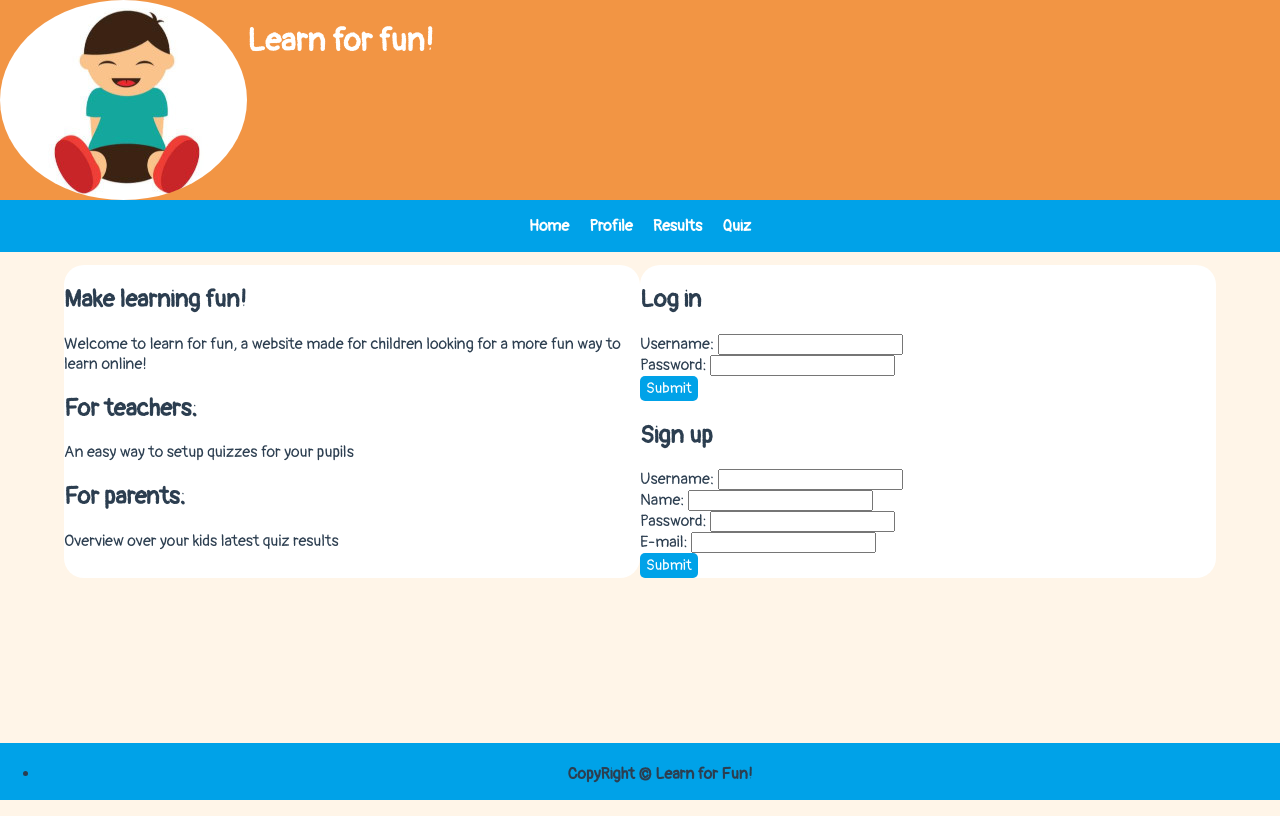
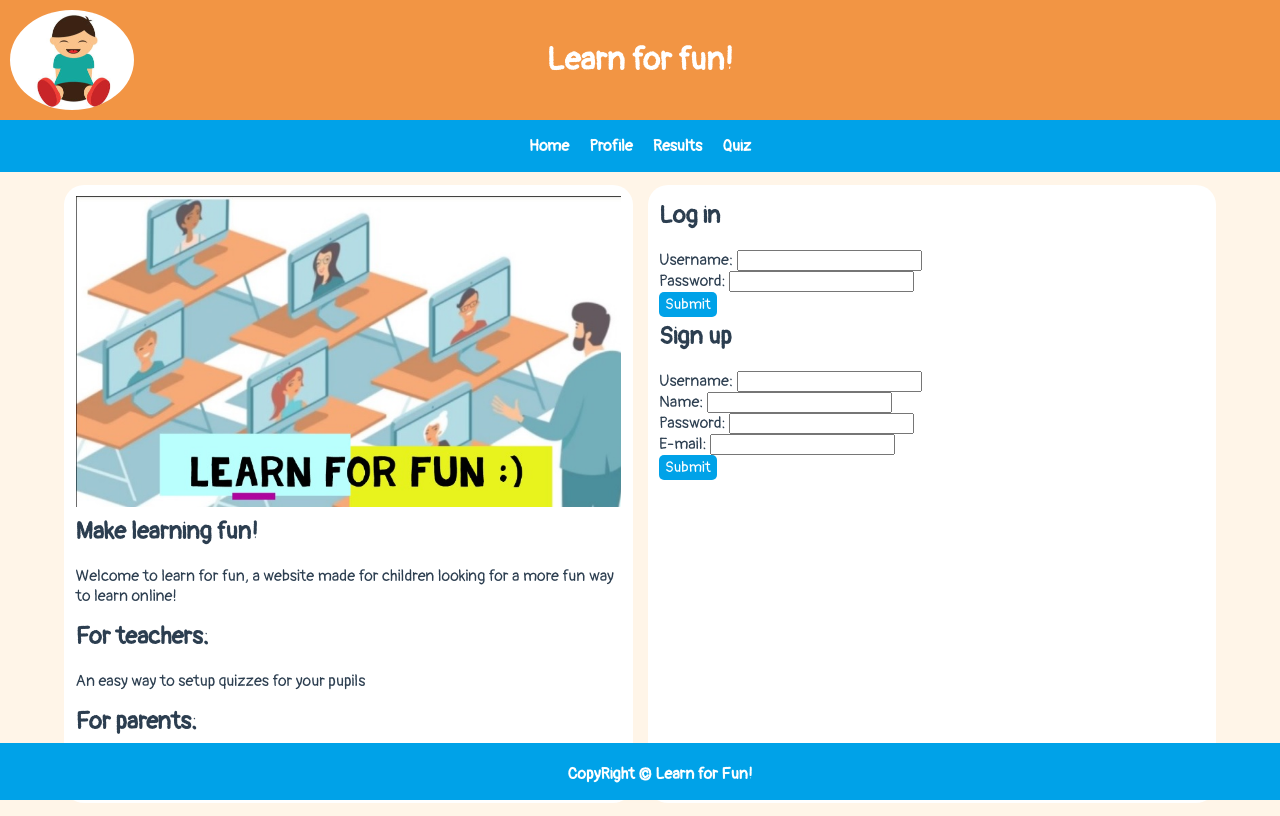
Before and after one commit to PiotrOstrow/Quiz, a Vue app in the folder frontend/: page /#/ in a window 1280 px wide. Built offline with nearby package versions, Linux system fonts and the light colour scheme.

Commit message:
Designed website

```diff
--- a/frontend/src/App.vue
+++ b/frontend/src/App.vue
@@ -2,8 +2,10 @@
   <div id="app">
 
     <header>
-      <img class="picture" alt="Learn4Fun" src="./assets/logo.jpg">
-      <h1>Learn for fun!</h1>
+      <img id="logo" alt="Learn4Fun" src="./assets/logo.jpg">
+      <div id="header-container">
+        <h1>Learn for fun!</h1>
+      </div>
     </header>
 
     <nav>
@@ -28,7 +30,7 @@
 
     <footer>
       <div class="wrapper"></div>
-        <ul class="footerInfo">
+        <ul class="footer-info">
           <li>
             <p>CopyRight © Learn for Fun!</p>
           </li>
@@ -53,19 +55,33 @@ body {
 footer {
   background-color: #00a2e8;
   grid-area: footer;
+  position: absolute;
+  bottom:0;
+  width: 100%;
+  text-align: center;
+}
+
+footer ul {
+  list-style: none;
 }
 
 .wrapper {
   padding-bottom: 5px;
 }
 
-.footerInfo {
+.footer-info {
   font-weight: bold;
+  color: white;
 }
 
-.picture{
+#logo {
   border-radius:50%;
   float: left;
+  position: relative;
+  left: 0;
+  margin: 10px 10px;
+  height: 100px;
+  width: auto;
 }
 
 #app {
@@ -81,15 +97,28 @@ footer {
 }
 
 header {
+  width: 100%;
   grid-area: header;
-  display: flex;
-  /*justify-content: center;*/
-  margin: 0;
+  margin: 0 auto;
   background-color: #F29544;
+  position: relative;
 }
 
-header h1 {
+#header-container {
+  height: 100%;
+  width: 100%;
   color: white;
+  margin: 0 auto;
+  position: absolute;
+  left: 0;
+  display: flex;
+  align-items: center;
+  justify-content: center;
+}
+
+#header-container h1 {
+  width: auto;
+  display: inline-block;
 }
 
 nav {
@@ -122,12 +151,4 @@ nav {
   grid-area: main;
 }
 
-footer {
-  grid-area: footer;
-  position: absolute;
-  bottom:0;
-  width: 100%;
-  text-align: center;
-}
-
 </style>
--- a/frontend/src/views/Home.vue
+++ b/frontend/src/views/Home.vue
@@ -1,6 +1,7 @@
 <template>
   <div class="home">
     <div class="information-container">
+      <img src="../assets/HomepagePicture.jpg" >
       <h2>Make learning fun!</h2>
       <p>Welcome to learn for fun, a website made for children looking for a more fun way to learn online!</p>
       <h2>For teachers:</h2>
@@ -76,24 +77,35 @@ export default {
 
 
 <style scoped>
+
+h2 {
+ margin-top: 5px;
+}
 .home {
   display: flex;
   justify-content: center;
   max-width: 100%;
   grid-template-columns: 50% 50%;
   padding: 1% 5%;
+  gap: 15px;
+}
+
+img {
+  width: 100%;
 }
 
 .information-container {
   width: 100%;
   background-color: white;
   border-radius: 20px;
+  padding: 1%;
 }
 
 .forms-container {
   width: 100%;
   background-color: white;
   border-radius: 20px;
+  padding: 1%;
 }
 
 button {
--- a/frontend/src/views/Profile.vue
+++ b/frontend/src/views/Profile.vue
@@ -1,5 +1,4 @@
 <template>
-  <section class= grid-container>
   <div class="profile">
     <h1>Profile</h1>
     <main>
@@ -11,7 +10,7 @@
       </article>
     </main>
   </div>
-  </section>
+
 
 
 </template>
@@ -31,7 +30,7 @@ section {
   grid-gap: 20px;
 }
 
-section.grid-container {
+.profile{
   width: 200px;
   margin: auto;
 }
--- a/frontend/src/views/Quiz.vue
+++ b/frontend/src/views/Quiz.vue
@@ -1,7 +1,5 @@
 <template>
-<div>
-  <h1>Quiz page</h1>
-</div>
+<div></div>
 </template>
 
 <script>
```
Also changed, not shown: frontend/src/assets/HomepagePicture.jpg (added).
